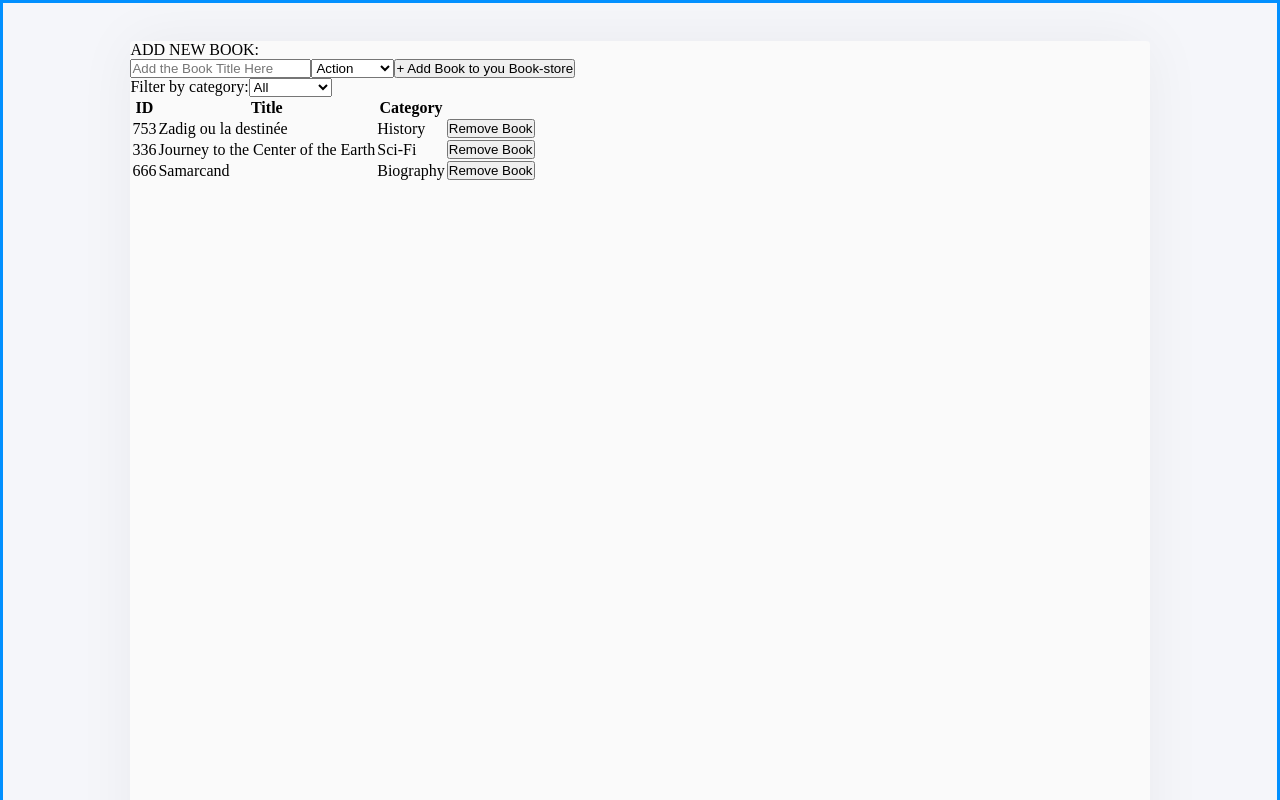
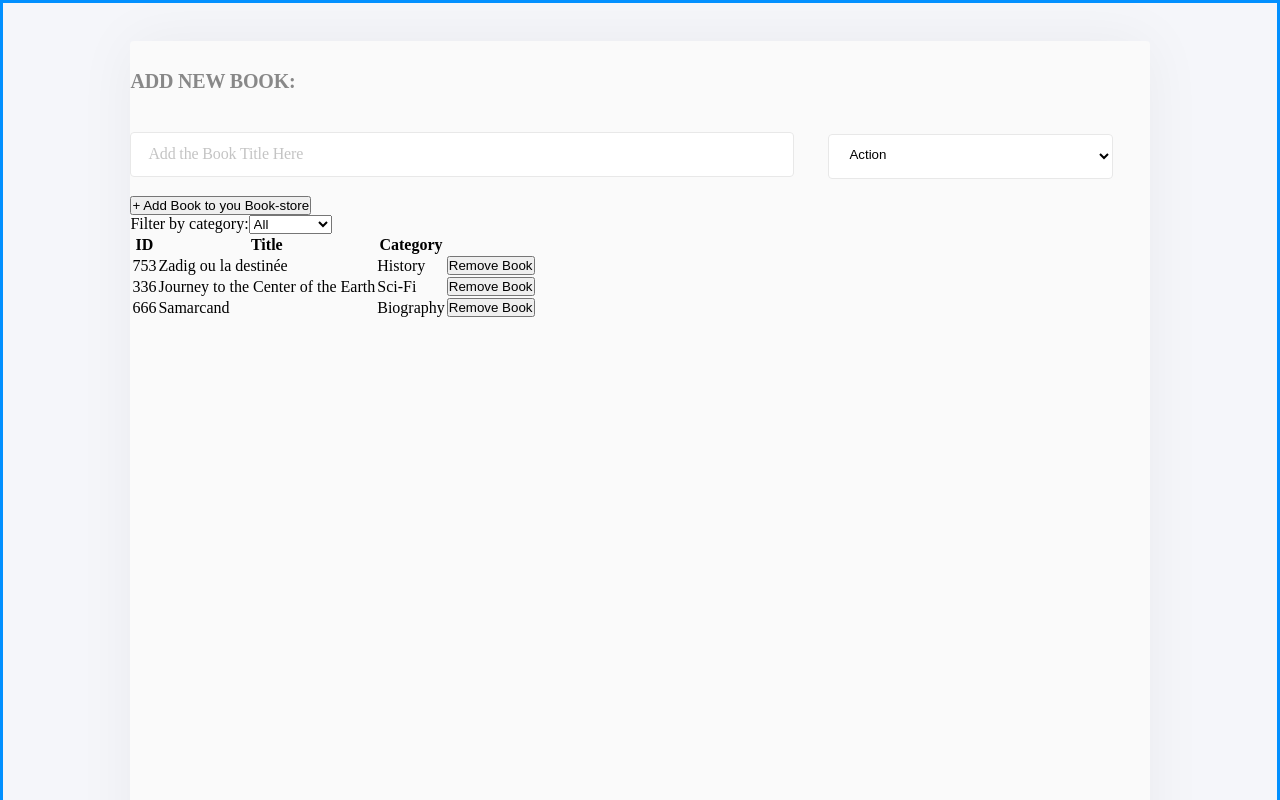
Before and after one commit to CalyCherkaoui/bookstore-react-redux, a React (Create React App) app: page / in a window 1280 px wide. Shown: the top 800 px of the page. Built offline with nearby package versions, Linux system fonts and the light colour scheme.

Commit message:
Style form inputs

```diff
--- a/src/App.css
+++ b/src/App.css
@@ -20,3 +20,52 @@
   box-shadow: 0 0 60px 0 var(--black-5);
   background-color: #fafafa;
 }
+
+/* add book form */
+
+.form_title {
+  width: 174px;
+  height: 24px;
+  margin: 29px 524px 19px 0;
+  font-family: Montserrat;
+  font-size: 20px;
+  font-weight: bold;
+  font-stretch: normal;
+  font-style: normal;
+  line-height: normal;
+  letter-spacing: -0.18px;
+  color: var(--warm-grey);
+}
+
+.form_input_book_title {
+  width: 664px;
+  height: 45px;
+  margin: 19px 0;
+  padding: 13px 17px;
+  border-radius: 4px;
+  border: solid 1px #e8e8e8;
+  background-color: var(--white);
+}
+
+.form_input_book_title::placeholder {
+  /* width: 76px; */
+  height: 19px;
+  font-family: Montserrat;
+  font-size: 16px;
+  font-weight: normal;
+  font-stretch: normal;
+  font-style: normal;
+  line-height: normal;
+  letter-spacing: -0.15px;
+  color: var(--pinkish-grey);
+}
+
+.form_input_category_select {
+  width: 285px;
+  height: 45px;
+  margin: 19px 34px 0;
+  padding: 6px 15px 9px 16px;
+  border-radius: 4px;
+  border: solid 1px #e8e8e8;
+  background-color: var(--white);
+}
```
